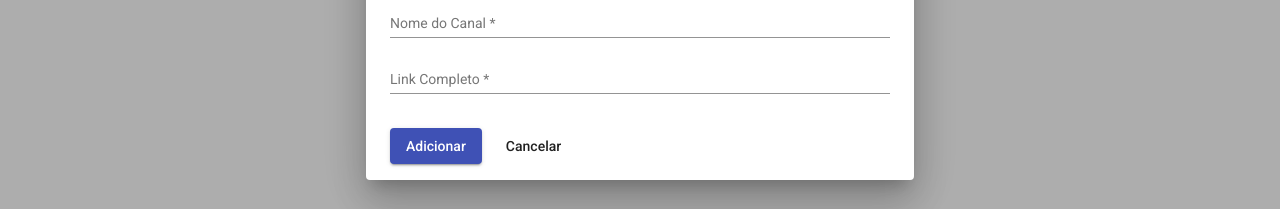
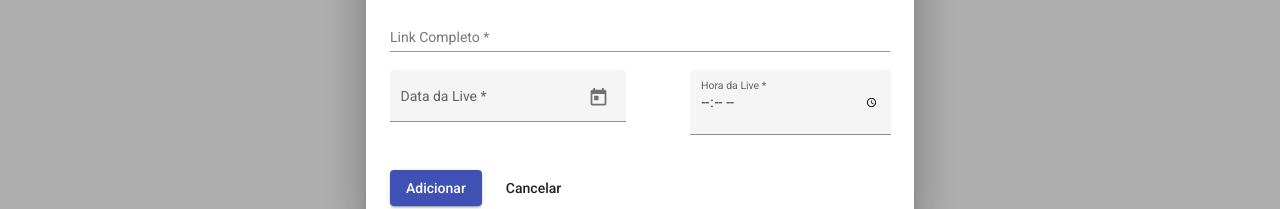
Before and after one commit to carlosItDevelop/AgendaLiveAngular11, an Angular app: page / in a window 1280 px wide. Both pictures are taken after a click on the button "plus_one". Shown: the part 375-584 px from the top of the page. Built offline with nearby package versions, Linux system fonts and the light colour scheme; no server answers.

Commit message:
Add ctr date and time. Add ISO UTC to DateTime with moment format

```diff
--- a/src/app/app.module.ts
+++ b/src/app/app.module.ts
@@ -24,6 +24,8 @@ import { FormsModule, ReactiveFormsModule } from '@angular/forms';
 import { MatNativeDateModule } from '@angular/material/core';
 import { MatInputModule } from '@angular/material/input';
 import { MatFormFieldModule } from '@angular/material/form-field';
+import {MatDatepickerModule} from '@angular/material/datepicker';
+
 
 
 
@@ -54,7 +56,8 @@ import { MatFormFieldModule } from '@angular/material/form-field';
     FormsModule,
     ReactiveFormsModule,
     MatInputModule,
-    MatFormFieldModule
+    MatFormFieldModule,
+    MatDatepickerModule
   ],
   providers: [
     LocalDateTimePipe
--- a/src/app/views/home/live-form-dialog/live-form-dialog.component.html
+++ b/src/app/views/home/live-form-dialog/live-form-dialog.component.html
@@ -17,6 +17,32 @@
             <input matInput formControlName="liveLink" name="liveLink">
         </mat-form-field>
 
+        <div fxLayout="row wrap">
+            <div fxFlex="40" fxFill fxLayoutAlign="start center">
+
+                <mat-form-field color="accent" appearance="fill">
+                    <mat-label>Data da Live</mat-label>
+                    <input matInput [matDatepicker]="picker" formControlName="liveDate" name="liveDate">
+                    <mat-datepicker-toggle matSuffix [for]="picker"></mat-datepicker-toggle>
+                    <mat-datepicker #picker></mat-datepicker>
+                </mat-form-field>
+
+            </div>
+
+            <div fxFlex></div>
+
+            <div fxFlex="40" fxFill fxLayoutAlign="start center">
+
+                <mat-form-field color="accent" appearance="fill">
+                    <mat-label>Hora da Live</mat-label>
+                    <input type="time" matInput formControlName="liveTime" name="liveTime" #time>
+                </mat-form-field>
+
+            </div>
+        </div>
+
+
+
     </form>
 </div>
 
--- a/src/app/views/home/live-form-dialog/live-form-dialog.component.ts
+++ b/src/app/views/home/live-form-dialog/live-form-dialog.component.ts
@@ -2,6 +2,7 @@ import { LiveService } from './../../../shared/service/live.service';
 import { Component, OnInit } from '@angular/core';
 import { FormBuilder, FormGroup, Validators } from '@angular/forms';
 import { MatDialogRef } from '@angular/material/dialog';
+import * as moment from 'moment';
 
 @Component({
   selector: 'app-live-form-dialog',
@@ -23,12 +24,14 @@ export class LiveFormDialogComponent implements OnInit {
         liveName: ['', Validators.required],
         channelName: ['', Validators.required],
         liveLink: ['', Validators.required],
-        liveDate: ['2020-12-12T01:00', Validators.required],
+        liveDate: ['', Validators.required],
         liveTime: ['', Validators.required]
     });
   }
 
   createLive(): void{
+    let newDate: moment.Moment = moment.utc(this.liveForm.value.liveDate).local();
+    this.liveForm.value.liveDate = newDate.format("YYYY-MM-DD") + "T" + this.liveForm.value.liveTime;
     this.rest.postLives(this.liveForm.value).subscribe(result => {});
     this.cancel();
   }
```
